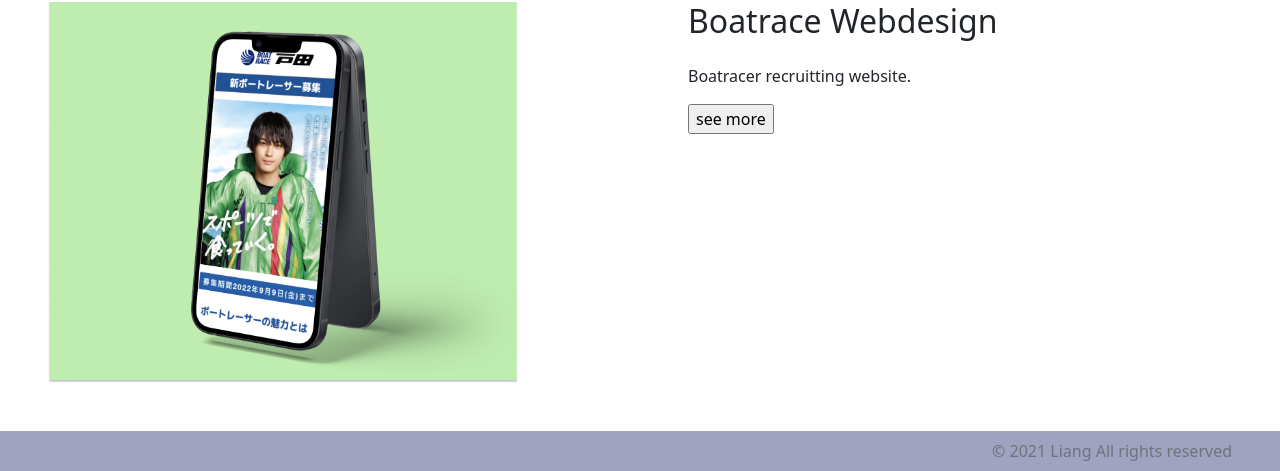
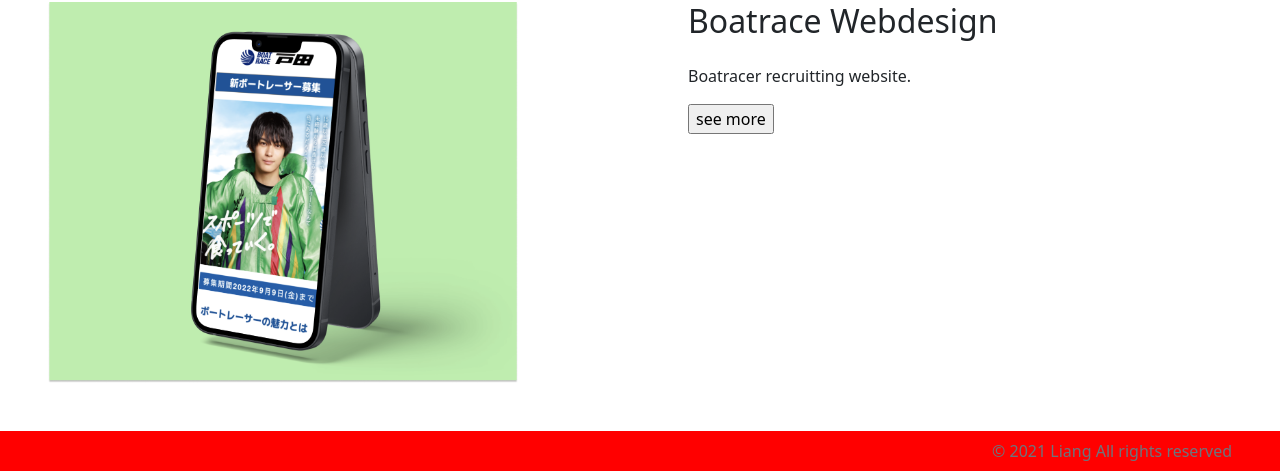
Before and after one commit to liangfromtaiwan/Mywebsite, a PHP site: page / in a window 1280 px wide. Shown: the part 2043-2514 px from the top of the page. Run offline with PHP 8.4, Linux system fonts and the light colour scheme.

Commit message:
Update style.css

```diff
--- a/style.css
+++ b/style.css
@@ -50,7 +50,8 @@
 
 
 .navbar.bg-custom{
-	background: rgb(161, 161, 192)!important;
+/* 	background: rgb(161, 161, 192)!important; */
+	background: red;
 }
 
 .nav-major-font{
```
